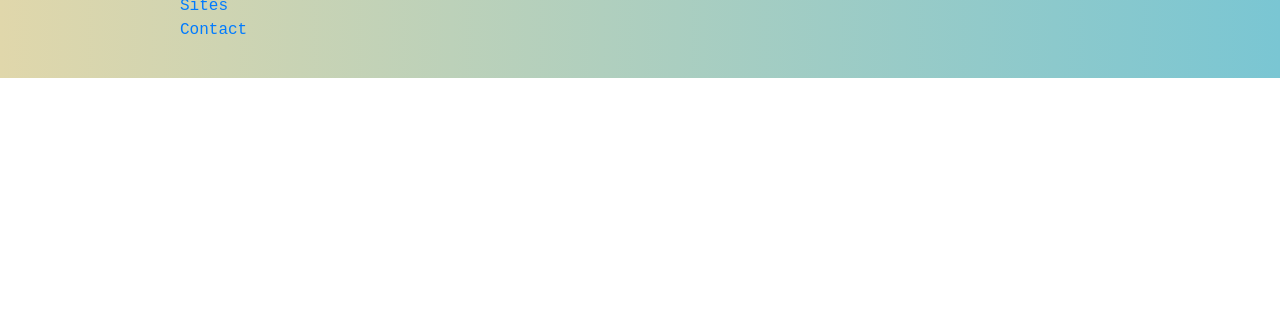
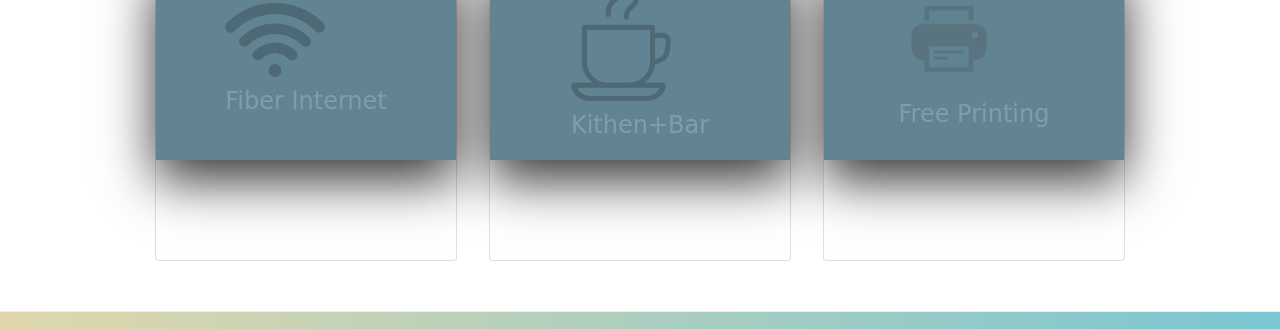
Before and after one commit to raylatigo/space.co, a website: page index.html in a window 1280 px wide. Shown: the part 930-1259 px from the top of the page. Before the commit the page ends 1008 px from the top, so only its background shows below. Drawn offline with nearby package versions, Linux system fonts and the light colour scheme.

Commit message:
created a container with amenities

```diff
--- a/css/styles.css
+++ b/css/styles.css
@@ -11,6 +11,10 @@ h2 {
 }
 header h2 {
     color: rgb(118, 128, 160)
+}
+
+h3 {
+    text-align: center;
 }
 
 
@@ -36,3 +40,94 @@ header h2 {
 .navbar {
     background-color: rgb(98, 132, 146)
 }
+
+
+.container{
+    width: 1000px;
+    position: relative;
+    display: flex;
+    justify-content: space-between;
+}
+
+.container .card{
+    position: relative;
+    cursor: pointer;
+}
+
+.container .card .face{
+    width: 300px;
+    height: 200px;
+    transition: 0.5s;
+}
+
+.container .card .face.face1{
+    position: relative;
+    background: rgb(98, 132, 146);
+    display: flex;
+    justify-content: center;
+    align-items: center;
+    z-index: 1;
+    transform: translateY(100px);
+}
+
+.container .card:hover .face.face1{
+    background: #ff0057;
+    transform: translateY(0);
+}
+
+.container .card .face.face1 .content{
+    opacity: 0.2;
+    transition: 0.5s;
+}
+
+.container .card:hover .face.face1 .content{
+    opacity: 1;
+}
+
+.container .card .face.face1 .content img{
+    max-width: 100px;
+}
+
+.container .card .face.face1 .content h3{
+    margin: 10px 0 0;
+    padding: 0;
+    color: #fff;
+    text-align: center;
+    font-size: 1.5em;
+}
+
+.container .card .face.face2{
+    position: relative;
+    background: #fff;
+    display: flex;
+    justify-content: center;
+    align-items: center;
+    padding: 20px;
+    box-sizing: border-box;
+    box-shadow: 0 20px 50px rgba(0, 0, 0, 0.8);
+    transform: translateY(-100px);
+}
+
+.container .card:hover .face.face2{
+    transform: translateY(0);
+}
+
+.container .card .face.face2 .content p{
+    margin: 0;
+    padding: 0;
+}
+
+.container .card .face.face2 .content a{
+    margin: 15px 0 0;
+    display:  inline-block;
+    text-decoration: none;
+    font-weight: 900;
+    color: #333;
+    padding: 5px;
+    border: 1px solid #333;
+}
+
+.container .card .face.face2 .content a:hover{
+    background: #333;
+    color: #fff;
+}
--- a/index.html
+++ b/index.html
@@ -72,8 +72,7 @@
                             <div class="form-group row">
                                 <label for="email" class="col-sm-6 col-form-label">Email*</label>
                                 <div class="col-sm-6">
-                                        <input name="email" class="form-control" id="typeEmail"
-                                            placeholder="Email">
+                                    <input name="email" class="form-control" id="typeEmail" placeholder="Email">
                                 </div>
                             </div>
 
@@ -104,7 +103,8 @@
                                     class="fa fa-info fa-lg"></i>About</a></li>
                         <li class="nav-item"><a class="nav-link" href="#"><i class="fa fa-list fa-lg"></i> Sites</a>
                         </li>
-                            <li class="nav-item"><a class="nav-link" href="#"><i class="fa fa-space-shuttle fa-lg"></i> Memberships</a>
+                        <li class="nav-item"><a class="nav-link" href="#"><i class="fa fa-space-shuttle fa-lg"></i>
+                                Memberships</a>
                         </li>
                         <li class="nav-item"><a class="nav-link" href="contactus.html"><i
                                     class="fa-address-card fa-lg"></i>Contact</a></li>
@@ -158,6 +158,7 @@
     </div>
 
     <div class="container">
+
         <div class="row row-content">
             <div class="col-md-8 mx-auto">
                 <div id="homeCarousel" class="carousel slide" data-ride="carousel">
@@ -168,11 +169,11 @@
                     </ol>
                     <div class="carousel-inner">
                         <div class="carousel-item active">
-                                <img class="d-block w-100" src="img/main.jpg"
-                                    alt="Creative Learning" />
+                            <img class="d-block w-100" src="img/main.jpg" alt="Creative Learning" />
                             <div class="carousel-caption">
                                 <h3>Creative Learning</h3>
-                                    <p class="d-none d-sm-block">Whether it’s exploring our curated library of books, tools, and periodicals or choosing to participate in our
+                                <p class="d-none d-sm-block">Whether it’s exploring our curated library of books, tools,
+                                    and periodicals or choosing to participate in our
                                     Workshops, Gatherings and Design Challenges one of our essential rhythms</p>
                             </div>
                         </div>
@@ -180,16 +181,20 @@
                             <img class="d-block w-100" src="img/work.jpg" alt="Shared Workspace" />
                             <div class="carousel-caption">
                                 <h3>Shared Workspace</h3>
-                                    <p class="d-none d-sm-block"> Space provides a workplace environment with conference rooms for meetings with clients, telephone rooms to duck
-                                         in for a quiet phone call, common desks and an open floorplan for collaboration, and all the coffee you can drink. </p>
+                                <p class="d-none d-sm-block"> Space provides a workplace environment with conference
+                                    rooms for meetings with clients, telephone rooms to duck
+                                    in for a quiet phone call, common desks and an open floorplan for collaboration, and
+                                    all the coffee you can drink. </p>
                             </div>
                         </div>
                         <div class="carousel-item">
                             <img class="d-block w-100" src="img/wood.jpg" alt="Keepiing our Community Safe" />
                             <div class="carousel-caption">
                                 <h3>Keeping our Community Safe</h3>
-                                    <p class="d-none d-sm-block">That includes taking your temperature when you walk in the door, requiring members to wear masks in all common areas,
-                                        always having hand sanitizer when you need it, and utilizing our new PureAware units that filter the air and remove viruses.</p>
+                                <p class="d-none d-sm-block">That includes taking your temperature when you walk in the
+                                    door, requiring members to wear masks in all common areas,
+                                    always having hand sanitizer when you need it, and utilizing our new PureAware units
+                                    that filter the air and remove viruses.</p>
                             </div>
                         </div>
                     </div>
@@ -206,8 +211,65 @@
             </div>
         </div>
     </div>
+
+
+
+    <div class="row row-content">
+        <div class="container">
+            <div class="card">
+                <div class="face face1">
+                    <div class="content">
+                        <img src="img/wifi.png">
+                        <h3>Fiber Internet</h3>
+                    </div>
+                </div>
+                <div class="face face2">
+                    <div class="content">
+                        <p>Lorem ipsum dolor sit amet consectetur adipisicing elit. Quas cum cumque minus iste veritatis
+                            provident at.</p>
+                        <a href="#">Read More</a>
+                    </div>
+                </div>
+            </div>
+            <div class="card">
+                <div class="face face1">
+                    <div class="content">
+                        <img src="img/cafe.png">
+                        <h3>Kithen+Bar</h3>
+                    </div>
+                </div>
+                <div class="face face2">
+                    <div class="content">
+                        <p>Lorem ipsum dolor sit amet consectetur adipisicing elit. Quas cum cumque minus iste veritatis
+                            provident at.</p>
+                        <a href="#">Read More</a>
+                    </div>
+                </div>
+            </div>
+            <div class="card">
+                <div class="face face1">
+                    <div class="content">
+                        <img src="img/printer.png">
+                        <h3>Free Printing</h3>
+                    </div>
+                </div>
+                <div class="face face2">
+                    <div class="content">
+                        <p>Lorem ipsum dolor sit amet consectetur adipisicing elit. Quas cum cumque minus iste veritatis
+                            provident at.</p>
+                        <a href="#">Read More</a>
+                    </div>
+                </div>
+            </div>
+        </div>
+    </div>
+
+
+
+
+
     <footer class="site-footer">
-                <div class="container">
+
         <div class="row">
             <div class="col-4 col-sm-2 offset-1">
                 <h5>Links</h5>
@@ -224,16 +286,14 @@
                         class="fa fa-instagram"></i></a>
                 <a class="btn btn-social-icon btn-facebook" href="http://facebook.com/"><i
                         class="fa fa-facebook"></i></a>
-                            <a class="btn btn-social-icon btn-twitter" href="http://twitter.com/"><i
-                                    class="fa fa-twitter"></i></a>
-                            <a class="btn btn-social-icon btn-google" href="http://youtube.com/"><i
-                                    class="fa fa-youtube"></i></a>
+                <a class="btn btn-social-icon btn-twitter" href="http://twitter.com/"><i class="fa fa-twitter"></i></a>
+                <a class="btn btn-social-icon btn-google" href="http://youtube.com/"><i class="fa fa-youtube"></i></a>
             </div>
             <div class="col-sm-4 text-center">
                 <a role="button" class="btn btn-link" href="tel:+12065551234"><i class="fa fa-phone"></i>
                     1-206-555-1234</a><br />
-                            <a role="button" class="btn btn-link" href="mailto:campsites@nucamp.co"><i
-                                    class="fa fa-envelope-o"></i> coworking@space.co</a>
+                <a role="button" class="btn btn-link" href="mailto:campsites@nucamp.co"><i class="fa fa-envelope-o"></i>
+                    coworking@space.co</a>
             </div>
         </div>
         </div>
```
Also changed, not shown: aboutus.html (+1 -13 lines), img/cafe.png (added), img/internet.png (added), img/printer.png (added), img/wifi.png (added), 2 other files. Lines whose indentation alone changed are shown as unchanged.
